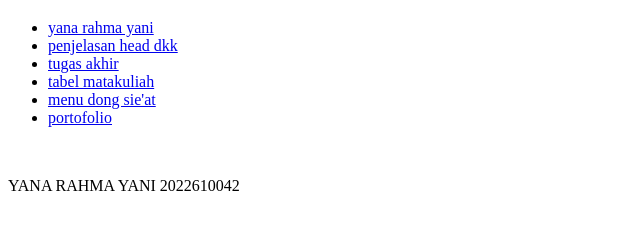
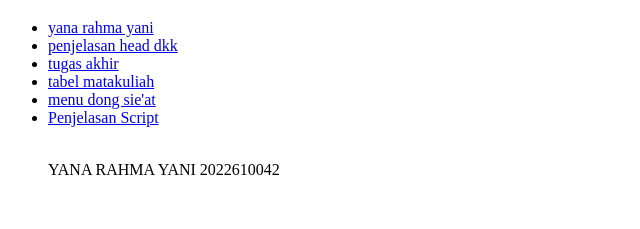
Before and after one commit to yana2022610042/yana-rahma-yani, a plain HTML site: page index.html in a window 1280 px wide. Shown: the part 61-290 px from the top of the page, without its empty margins (0-640 px from the left). Drawn offline with Linux system fonts and the light colour scheme.

Commit message:
Add files via upload

```diff
--- a/index.html
+++ b/index.html
@@ -15,8 +15,7 @@
     <li><a href ="tugas akhir.html">tugas akhir</a></li>
     <li><a href ="tabel matakuliah.html">tabel matakuliah</a></li>
     <li><a href ="menu dong sie'at.html">menu dong sie'at</a></li>
-    <li><a href ="portofolio minggu ke 2.html/portofolio.html">portofolio </a></li>
-</ul>
+    <li><a href ="./Portofolio minggu ke 2/portofolio.html">Penjelasan Script</a>
 <header>
     <foother><br>
         <p>YANA RAHMA YANI 2022610042
```
